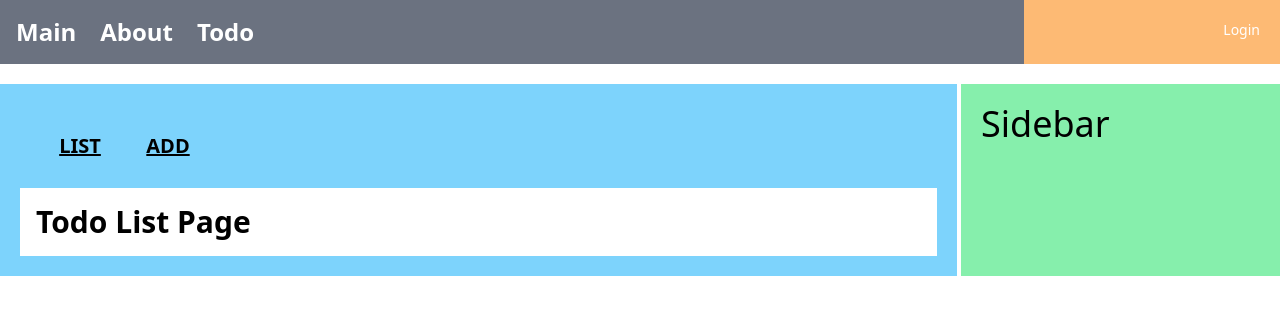
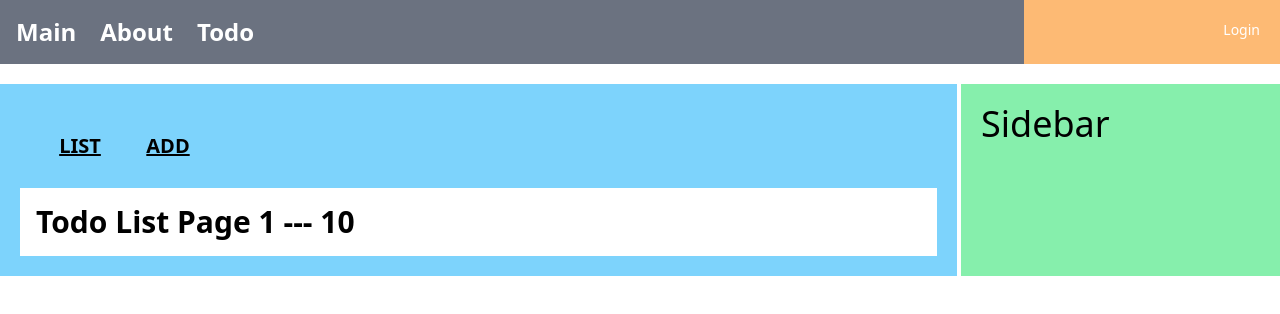
Before and after one commit to seminify/mall, a React (Create React App) app in the folder app/: page /todo/list in a window 1280 px wide. Shown: the top 314 px of the page. Built offline with nearby package versions, Linux system fonts and the light colour scheme.

Commit message:
경로 처리를 위한 useParams()

```diff
--- /dev/null
+++ b/app/src/pages/todo/AddPage.js
@@ -0,0 +1,7 @@
+const AddPage = () => (
+  <div className='w-full bg-white p-4'>
+    <div className='text-3xl font-extrabold'>Todo Add Page</div>
+  </div>
+);
+
+export default AddPage;
--- a/app/src/pages/todo/IndexPage.js
+++ b/app/src/pages/todo/IndexPage.js
@@ -1,13 +1,49 @@
 import BasicLayout from 'layouts/BasicLayout';
-import { Outlet } from 'react-router-dom';
+import {
+  Outlet,
+  createSearchParams,
+  useNavigate,
+  useSearchParams,
+} from 'react-router-dom';
 
-const IndexPage = () => (
+const IndexPage = () => {
+  const navigate = useNavigate();
+  const [searchParams] = useSearchParams();
+  const page = searchParams.get('page')
+    ? parseInt(searchParams.get('page'))
+    : 1;
+  const size = searchParams.get('size')
+    ? parseInt(searchParams.get('size'))
+    : 10;
+  const search = createSearchParams({
+    page,
+    size,
+  }).toString();
+  const moveToList = () => {
+    navigate({
+      pathname: 'list',
+      search,
+    });
+  };
+  const moveToAdd = () => {
+    navigate({
+      pathname: 'add',
+      search,
+    });
+  };
+  return (
     <BasicLayout>
       <div className='m-2 flex w-full p-2'>
-      <div className='m-1 w-20 p-2 text-center text-xl font-extrabold underline'>
+        <div
+          className='m-1 w-20 p-2 text-center text-xl font-extrabold underline'
+          onClick={moveToList}
+        >
           LIST
         </div>
-      <div className='m-1 w-20 p-2 text-center text-xl font-extrabold underline'>
+        <div
+          className='m-1 w-20 p-2 text-center text-xl font-extrabold underline'
+          onClick={moveToAdd}
+        >
           ADD
         </div>
       </div>
@@ -16,5 +52,6 @@ const IndexPage = () => (
       </div>
     </BasicLayout>
   );
+};
 
 export default IndexPage;
--- a/app/src/pages/todo/ListPage.js
+++ b/app/src/pages/todo/ListPage.js
@@ -1,7 +1,20 @@
-const ListPage = () => (
-  <div className='w-full bg-white p-4'>
-    <div className='text-3xl font-extrabold'>Todo List Page</div>
-  </div>
-);
+import { useSearchParams } from 'react-router-dom';
+
+const ListPage = () => {
+  const [searchParams] = useSearchParams();
+  const page = searchParams.get('page')
+    ? parseInt(searchParams.get('page'))
+    : 1;
+  const size = searchParams.get('size')
+    ? parseInt(searchParams.get('size'))
+    : 10;
+  return (
+    <div className='w-full bg-white p-4'>
+      <div className='text-3xl font-extrabold'>
+        Todo List Page {page} --- {size}
+      </div>
+    </div>
+  );
+};
 
 export default ListPage;
--- a/app/src/pages/todo/ReadPage.js
+++ b/app/src/pages/todo/ReadPage.js
@@ -1,7 +1,12 @@
-const ReadPage = () => (
-  <div className='mt-6 w-full bg-white font-extrabold'>
-    <div className='text-2xl'>Todo Read Page</div>
-  </div>
-);
+import { useParams } from 'react-router-dom';
+
+const ReadPage = () => {
+  const { tno } = useParams();
+  return (
+    <div className='mt-6 w-full bg-white font-extrabold'>
+      <div className='text-2xl'>Todo Read Page {tno}</div>
+    </div>
+  );
+};
 
 export default ReadPage;
--- a/app/src/router/todoRouter.js
+++ b/app/src/router/todoRouter.js
@@ -2,6 +2,7 @@ import { Suspense, lazy } from 'react';
 import { Navigate } from 'react-router-dom';
 
 const Loading = <div>Loading....</div>;
+const TodoAdd = lazy(() => import('pages/todo/AddPage'));
 const TodoList = lazy(() => import('pages/todo/ListPage'));
 const TodoRead = lazy(() => import('pages/todo/ReadPage'));
 
@@ -13,6 +14,14 @@ const todoRouter = () => [
         to='list'
         replace
       />
+    ),
+  },
+  {
+    path: 'add',
+    element: (
+      <Suspense fallback={Loading}>
+        <TodoAdd />
+      </Suspense>
     ),
   },
   {
```
Lines whose indentation alone changed are shown as unchanged.
